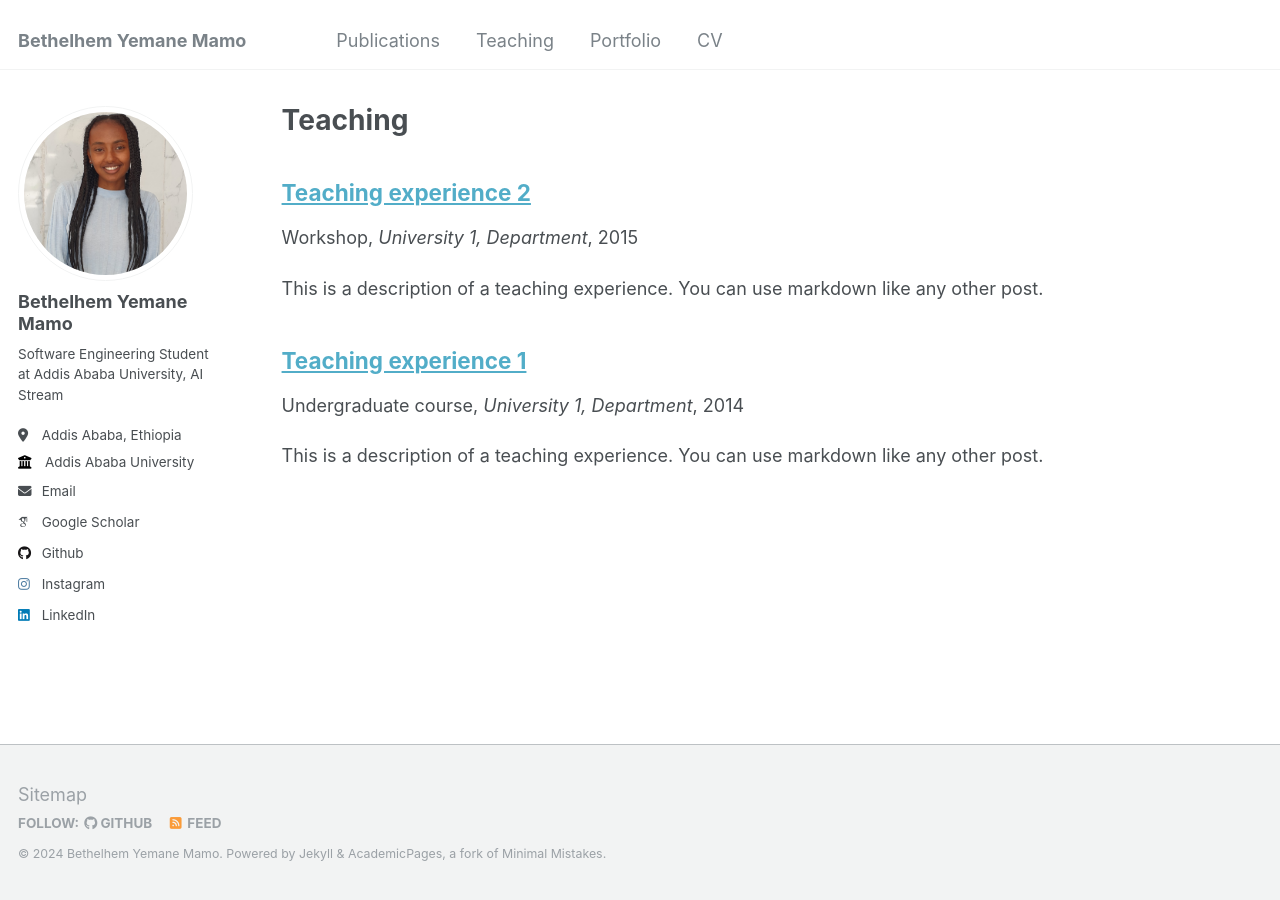
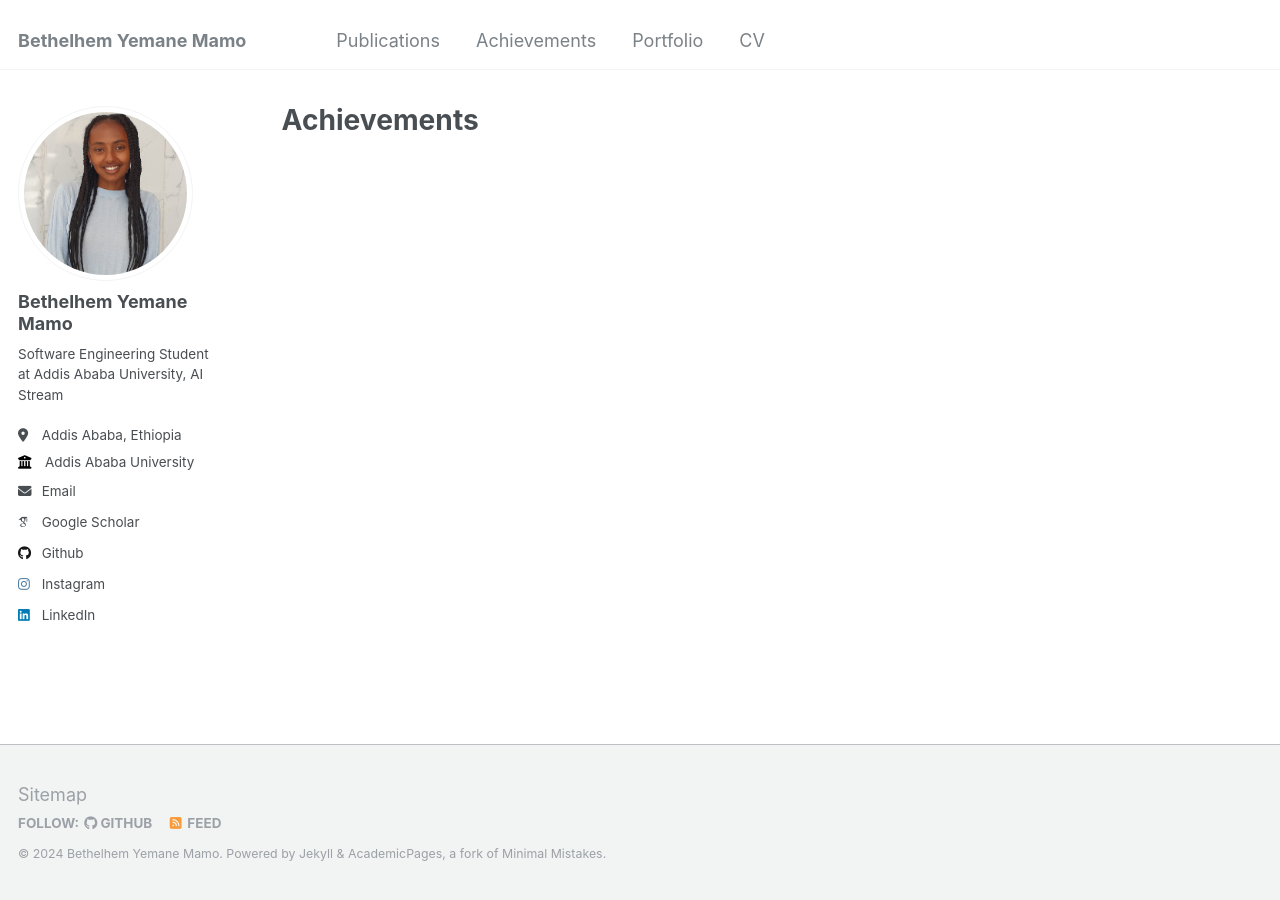
Before and after one commit to Betabravah/betabravah.github.io, a Jekyll site: the page built from _pages/teaching.html, in a window 1280 px wide. Built offline with Jekyll 4.4.1, drawn with Linux system fonts in a browser that asks for light colours; some web fonts are replaced.

Commit message:
feat: add achievement 1

```diff
--- a/_config.yml
+++ b/_config.yml
@@ -209,7 +209,7 @@ kramdown:
 
 # These settings control the types of collections used by the template
 collections:
-  teaching:
+  achievements:
     output: true
     permalink: /:collection/:path/
   publications:
--- a/_data/navigation.yml
+++ b/_data/navigation.yml
@@ -11,8 +11,8 @@ main:
   # - title: "Talks"
   #   url: /talks/
 
-  - title: "Teaching"
-    url: /teaching/
+  - title: "Achievements"
+    url: /achievements/
 
   - title: "Portfolio"
     url: /portfolio/
--- a/_pages/markdown.md
+++ b/_pages/markdown.md
@@ -16,7 +16,7 @@ redirect_from:
   * _publications/
   * _portfolio/
   * _posts/
-  * _teaching/
+  * _achievements/
   * _talks/
 * Footer: _includes/footer.html
 * Static files (like PDFs): /files/
--- a/_pages/teaching.html
+++ b/_pages/teaching.html
@@ -1,12 +1,12 @@
 ---
 layout: archive
-title: "Teaching"
-permalink: /teaching/
+title: "Achievements"
+permalink: /achievements/
 author_profile: true
 ---
 
 {% include base_path %}
 
-{% for post in site.teaching reversed %}
+{% for post in site.achievements reversed %}
   {% include archive-single.html %}
 {% endfor %}
--- a/_teaching/2014-spring-teaching-1.md
+++ /dev/null
@@ -1,20 +0,0 @@
----
-title: "Teaching experience 1"
-collection: teaching
-type: "Undergraduate course"
-permalink: /teaching/2014-spring-teaching-1
-venue: "University 1, Department"
-date: 2014-01-01
-location: "City, Country"
----
-
-This is a description of a teaching experience. You can use markdown like any other post.
-
-Heading 1
-======
-
-Heading 2
-======
-
-Heading 3
-======
```
Also changed, not shown: _teaching/certificate-of-excellence.md (added, +20 -0 lines).
